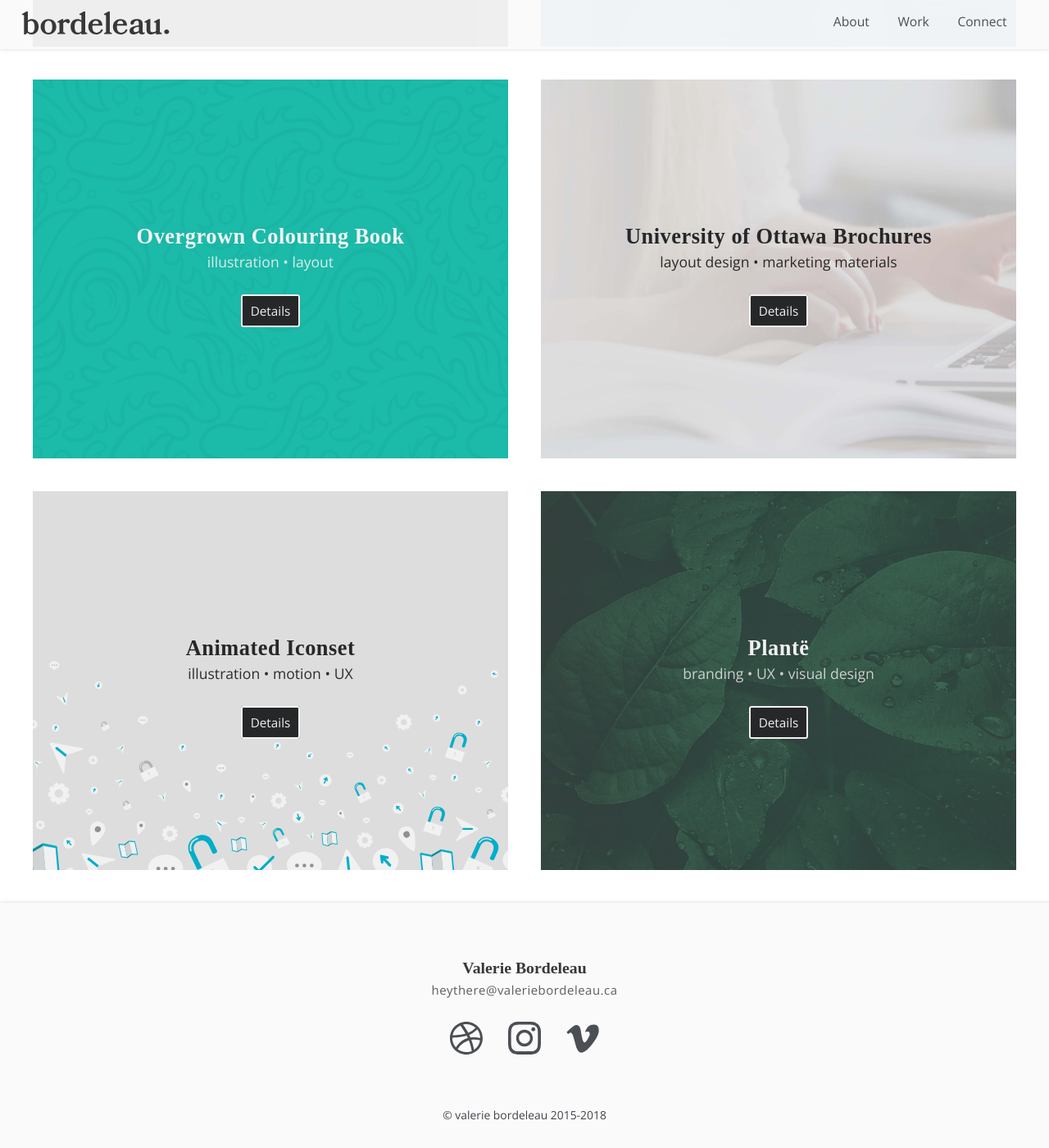
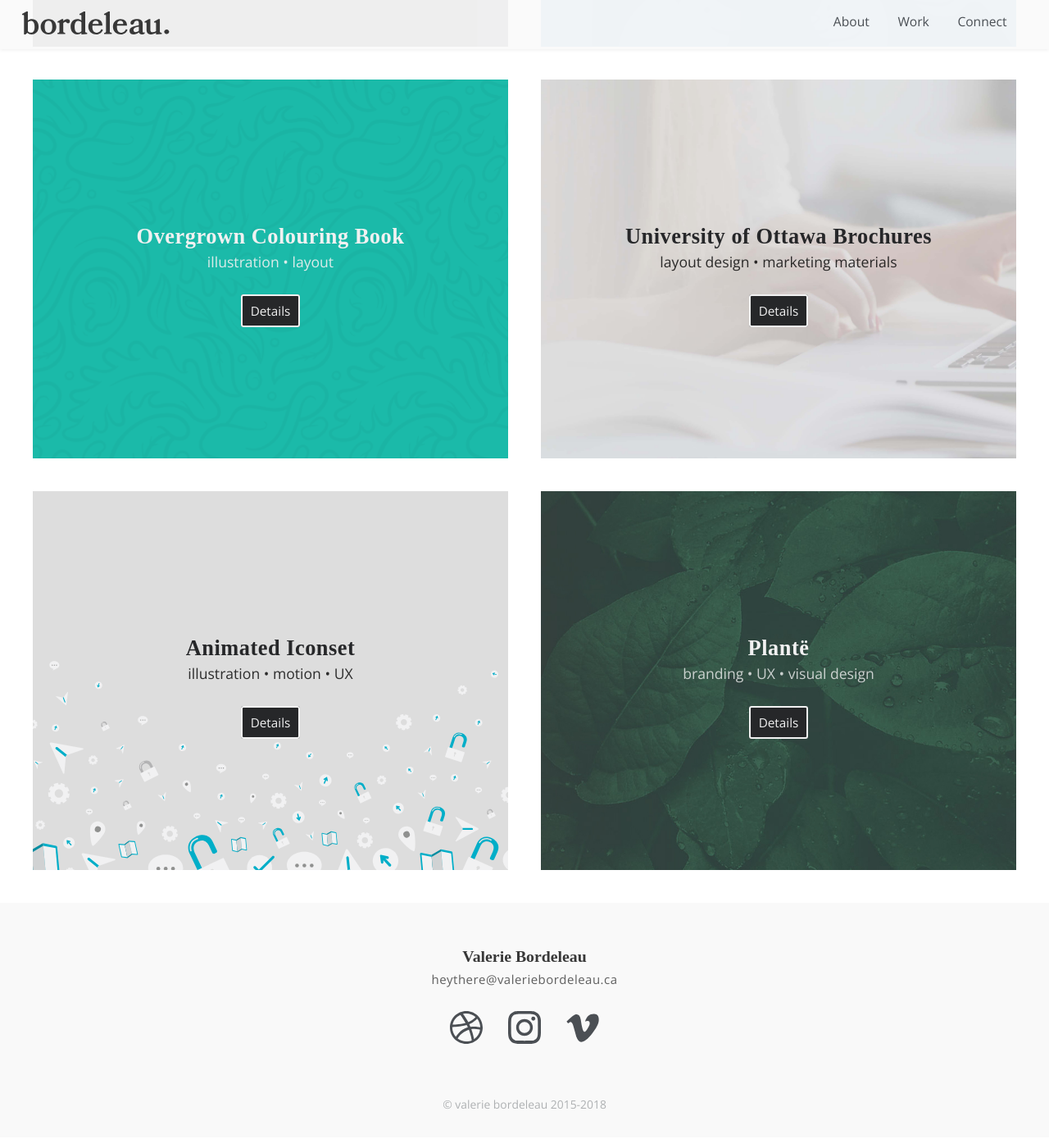
Before and after one commit to valeriebordeleau/portfolioNew, a Jekyll site: the page built from index.html, in a window 1280 px wide and 1400 px high, scrolled down 1645 px. Shown: the whole window at 82% size. Built offline with Jekyll 4.4.1, drawn with Linux system fonts in a browser that asks for light colours; nearby versions of some CDN libraries; some web fonts are replaced; comment, search, counter and statistics services are not loaded.

Commit message:
Toned down footer

```diff
--- a/_layouts/default.html
+++ b/_layouts/default.html
@@ -49,7 +49,7 @@
 
 
 <!-- Toggle, Top Nav, Role of Nav is on bottom nav-->
- <div class="only-sm js-smooth-scroll">
+ <div class="only-sm">
     <div class="nav-bar-s push-0">
 
         <a href="/">
@@ -147,7 +147,7 @@
                     </ul>
                 -->
 
-               <h3 class="push-0 pad-top-half text-center mega name" itemprop="name">Valerie Bordeleau</h3>
+               <h3 class="push-0 text-center mega name" itemprop="name">Valerie Bordeleau</h3>
                 <h6 class="text-center pad-bottom-quater"><a href="mailto:heythere@valeriebordeleau.ca" class="email" itemprop="email">heythere@valeriebordeleau.ca</a></h6>
 
 
--- a/_layouts/footer.html
+++ b/_layouts/footer.html
@@ -145,7 +145,7 @@
                     </ul>
                 -->
 
-           <h3 class="push-0 pad-top-half text-center mega name" itemprop="name">Valerie Bordeleau</h3>
+           <h3 class="push-0 text-center mega name" itemprop="name">Valerie Bordeleau</h3>
                 <h6 class="text-center pad-bottom-quater"><a href="mailto:heythere@valeriebordeleau.ca" class="email" itemprop="email">heythere@valeriebordeleau.ca</a></h6>
 
 
--- a/_layouts/projects.html
+++ b/_layouts/projects.html
@@ -129,7 +129,7 @@
                         </li>
                     </ul>
                 -->
-                <h3 class="push-0 pad-top-half text-center mega name" itemprop="name">Valerie Bordeleau</h3>
+                <h3 class="push-0 text-center mega name" itemprop="name">Valerie Bordeleau</h3>
                 <h6 class="text-center pad-bottom-quater"><a href="mailto:heythere@valeriebordeleau.ca" class="email" itemprop="email">heythere@valeriebordeleau.ca</a></h6>
 
 
```
Also changed, not shown: _includes/css/general.css (+9 -5 lines), 4 other files.
